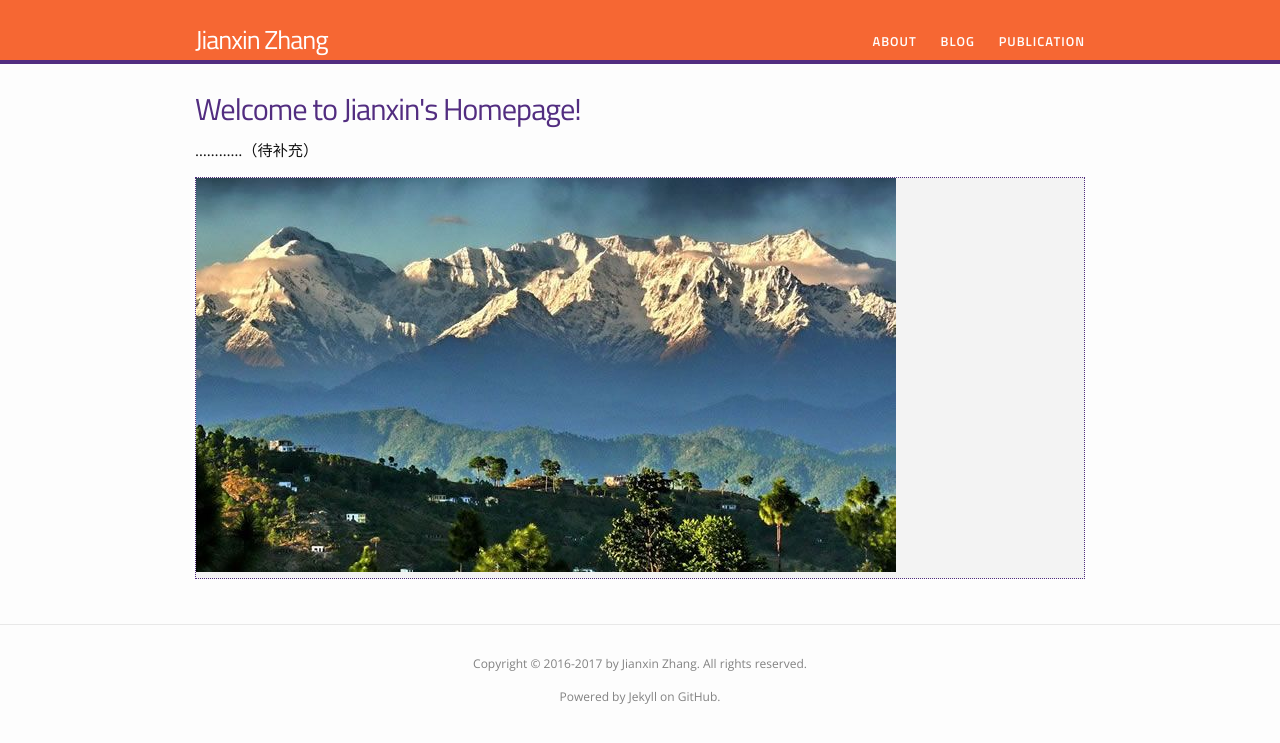
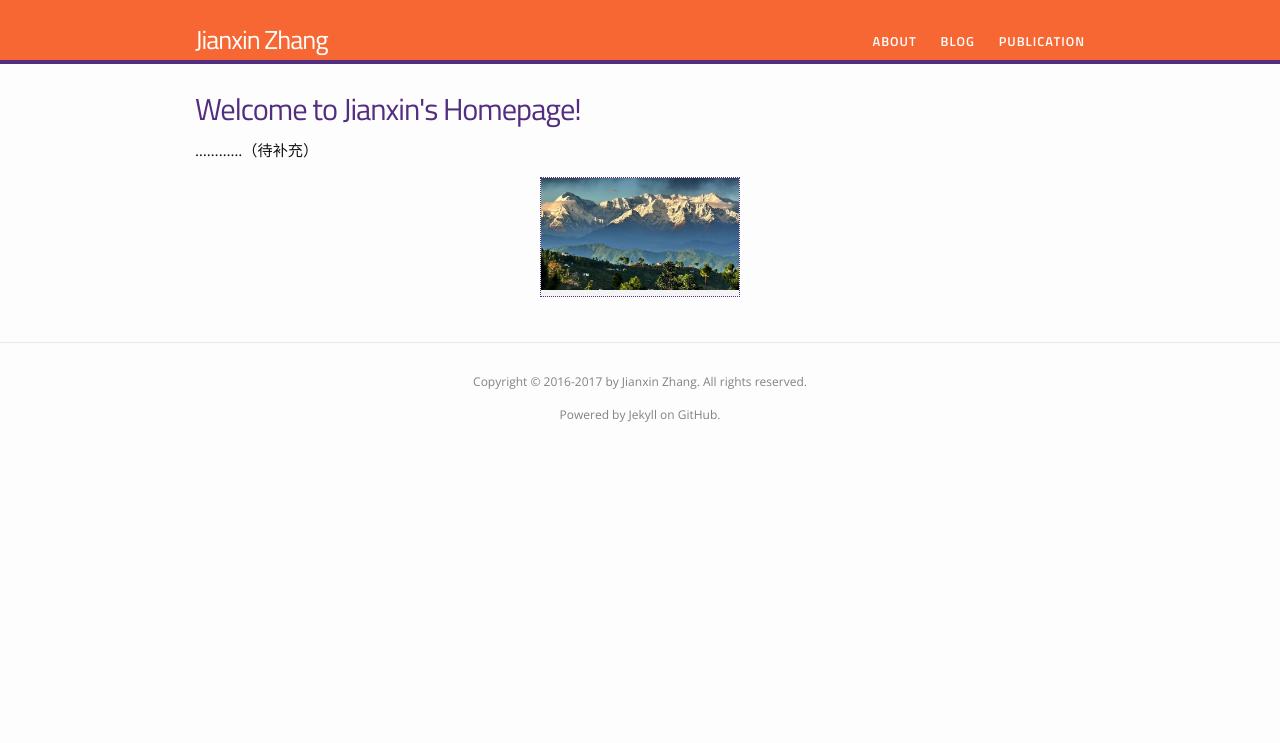
Before and after one commit to 0ZJX0/0ZJX0.github.io, a Jekyll site: the page built from index.html, in a window 1280 px wide. Shown: the top 743 px of the page. Built offline with Jekyll 4.4.1, drawn with Linux system fonts in a browser that asks for light colours.

Commit message:
Update index.html

```diff
--- a/index.html
+++ b/index.html
@@ -10,6 +10,11 @@ layout: default
 
 <p>…………（待补充）</p>
 
-{% include image.html url="/images/Mountain.JPG" style="max-width:100%;" align="bottom" %}
+</div>
+
+
+<div style=" width: 200px; margin: 0 auto">
+
+{% include image.html url="/images/Mountain.JPG" width=950px align="bottom" %}
 
 </div>
```
